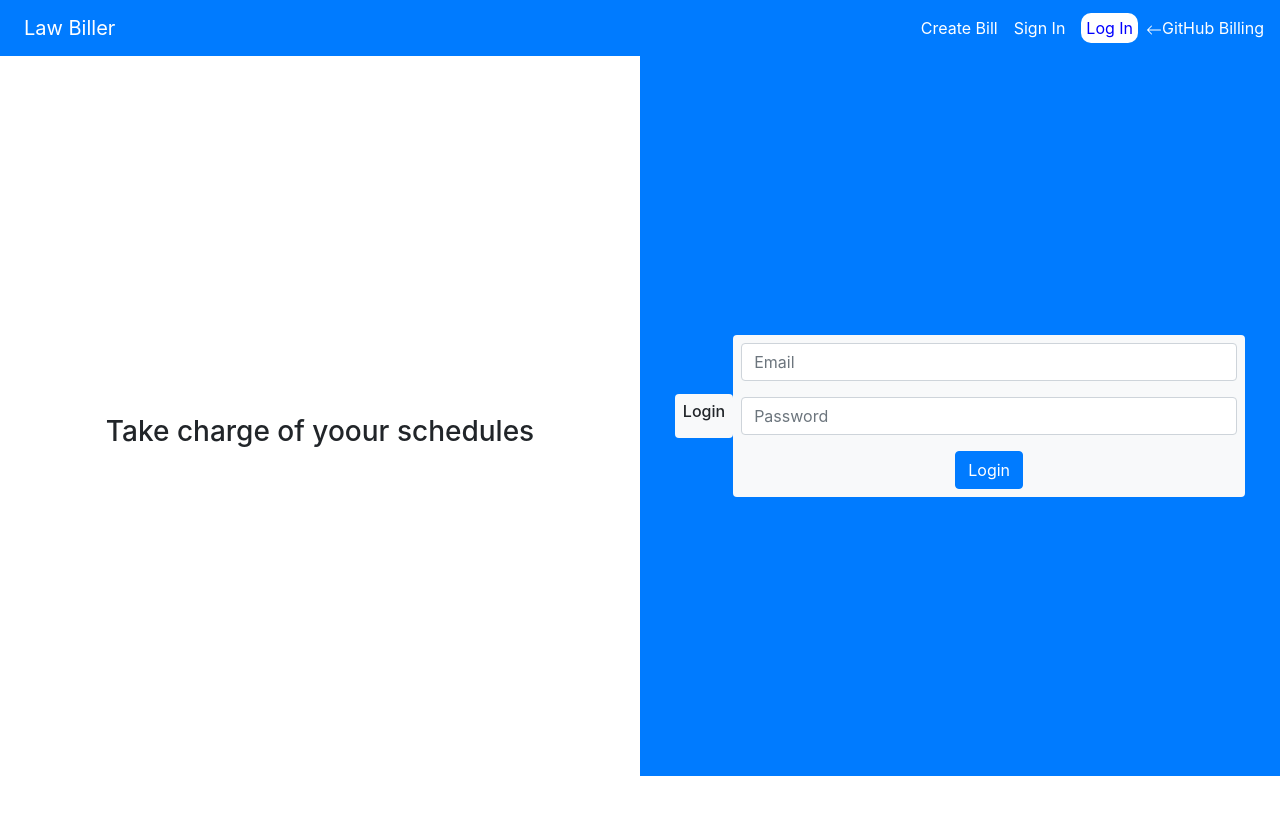
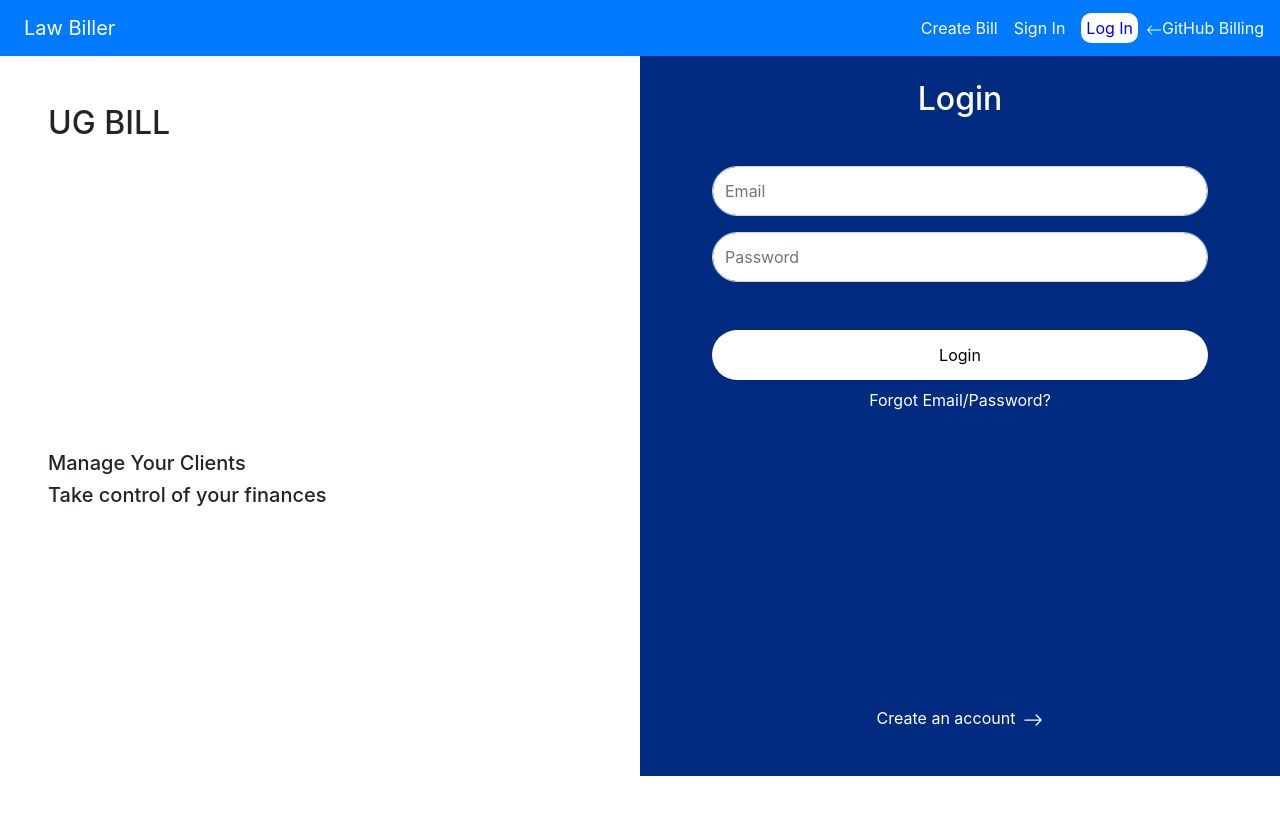
Before and after one commit to BrightNankunda/biller, a React (Create React App) app: page /login in a window 1280 px wide. Built offline with nearby package versions, Linux system fonts and the light colour scheme.

Commit message:
Login and sign in screens with out icons

```diff
--- a/src/Components/AuthComponents/Login.js
+++ b/src/Components/AuthComponents/Login.js
@@ -1,23 +1,36 @@
 import React from 'react'
-import {Row, Form, Input} from 'reactstrap'
+import {ArrowRight} from 'react-bootstrap-icons'
 
 export default function Login() {
    return (
-      <div className="row d-flex justify-content-center bg-primary flex-col" style={{"min-height" :"90vh"}}>
-         <div className="my-auto bg-light rounded p-2">
-            <h6 className="text-center">Login</h6>
+      <div className="login row d-flex flex-col bg-primary " style={{"min-height" :"90vh"}}>
+         <div className="">
+            <h2 className="text-center text-white my-4">Login</h2>
          </div>
-         <form className="my-auto bg-light rounded p-2" style={{"width": "40vw"}}>
+         <div className="form d-flex justify-content-center">
+         <form className="rounded p-2 mt-3 " style={{"width": "40vw"}}>
             <div className="form-group">
-               <input type="email" className="form-control" placeholder="Email"/>
+               <input type="email" className="email form-control" placeholder="Email"/>
             </div>
             <div className="form-group">
-               <input type="email" className="form-control" placeholder="Password"/>
+               <input type="password" className="password form-control" placeholder="Password"/>
             </div>
-            <div className="d-flex justify-content-center">
-               <button className="btn btn-primary">Login</button>
+
+            <div className="d-flex justify-content-center mt-5">
+               <button className="btn login-btn btn-primary">Login</button>
             </div>
          </form>
+
+         </div>
+         <div className="forgot d-flex justify-content-center w-100 text-white">
+            <p>Forgot Email/Password?</p>
+         </div>
+         <div className="create-an-account d-flex justify-content-center w-100 text-white">
+            <p>
+               Create an account
+               <ArrowRight className="ml-2 " style={{"width" :"20px", "height": "40px"}}/>
+            </p>
+         </div>
       </div>
    )
 }
--- a/src/Components/AuthComponents/LoginSideComponent.js
+++ b/src/Components/AuthComponents/LoginSideComponent.js
@@ -2,9 +2,13 @@ import React from 'react';
 
 const LoginSideComponent = () => {
    return (
-      <div className="row d-flex justify-content-center " style={{"min-height" :"95vh"}}>
-         <div className="my-auto">
-            <h3>Take charge of yoour schedules</h3>
+      <div className="row d-flex justify-content-center w-100 flex-col" style={{"min-height" :"95vh"}}>
+         <div className="ug-bill mt-5 ml-5">
+            <h2>UG BILL</h2>
+         </div>
+         <div className="my-auto ml-5">
+            <h5>Manage Your Clients</h5>
+            <h5>Take control of your finances</h5>
          </div>
       </div>
    );
--- a/src/Components/AuthComponents/Signin.js
+++ b/src/Components/AuthComponents/Signin.js
@@ -3,53 +3,30 @@ import { Button, Form, FormGroup, Label, Input} from 'reactstrap'
 
 export default function Signin() {
    return (
-      <div className="row d-flex justify-content-center bg-primary" style={{"min-height" :"90vh"}}>
-         <Form className="my-auto bg-light rounded p-2" style={{"width": "60vw"}}>
-            <FormGroup>
-               <Label for="exampleEmail">Email</Label>
-               <Input type="email" name="email" id="exampleEmail" placeholder="with a placeholder" />
-            </FormGroup>
-            <FormGroup>
-               <Label for="examplePassword">Password</Label>
-               <Input type="password" name="password" id="examplePassword" placeholder="password placeholder" />
-            </FormGroup>
-            <FormGroup>
-               <Label for="exampleSelect">Select</Label>
-               <Input type="select" name="select" id="exampleSelect">
-                  <option>1</option>
-                  <option>2</option>
-                  <option>3</option>
-                  <option>4</option>
-                  <option>5</option>
-               </Input>
-            </FormGroup>
-            <FormGroup>
-               <Label for="exampleSelectMulti">Select Multiple</Label>
-               <Input type="select" name="selectMulti" id="exampleSelectMulti" multiple>
-                  <option>1</option>
-                  <option>2</option>
-                  <option>3</option>
-                  <option>4</option>
-                  <option>5</option>
-               </Input>
-            </FormGroup>
-            <FormGroup>
-               <Label for="exampleText">Text Area</Label>
-               <Input type="textarea" name="text" id="exampleText" />
-            </FormGroup>
-            <div className="d-flex justify-content-center">
-               <Button>Submit</Button>
+      <div className="row d-flex justify-content-center  " style={{"min-height" :"90vh"}}>
+         <div className="col-lg-6 signup">
+            <div className="">
+               <h2 className="text-center text-white my-4">Sign Up</h2>
             </div>
-            <button class="btn btn-primary" type="button" disabled>
-               <span class="spinner-border spinner-border-sm" role="status" aria-hidden="true"></span>
-               <span class="sr-only">Loading...</span>
-            </button>
-            <button class="btn btn-primary" type="button" disabled>
-               <span class="spinner-border spinner-border-sm" role="status" aria-hidden="true">
-               </span>
-               Loading...
-            </button>
-         </Form>
+            <div className="form d-flex justify-content-center">
+            <form className=" p-2 mt-3 " style={{"width": "40vw"}}>
+               <div className="form-group">
+                  <imput type="email" className="email form-control" placeholder="Email"/>
+               </div>
+               <div className="form-group">
+                  <input type="password" className="password form-control" placeholder="Password"/>
+               </div>
+               <div className="form-group">
+                  <input type="password" className="password form-control mb-5" placeholder="Confirm Password"/>
+               </div>
+
+               <div className="d-flex justify-content-center mt-5">
+                  <button className="btn login-btn btn-primary">Sign Up</button>
+               </div>
+            </form>
+
+            </div>
+         </div>
       </div>
    )
 }
--- a/src/index.css
+++ b/src/index.css
@@ -15,3 +15,37 @@ code {
 Button:hover {
   opacity: 0.7 !important;
 }
+.flex-col {
+  flex-direction: column !important;
+}
+
+.login {
+  background: #002b80 !important;
+  position: relative;
+}
+.login-btn {
+  min-width: 100%;
+  background: white !important;
+  color: black !important;
+  border: none !important;
+}
+.login-btn:hover {
+  min-width: 100%;
+  background: white !important;
+  color: blue !important;
+  border: 1px solid black !important;
+}
+.create-an-account {
+  position: absolute;
+  bottom: 20px;
+}
+.email, .password, .login-btn {
+  min-height: 50px !important;
+  border-bottom-left-radius: 30px;
+  border-top-left-radius: 30px;
+  border-top-right-radius: 30px;
+  border-bottom-right-radius: 30px;
+}
+.signup {
+  background: #002b80 !important;
+}
```
